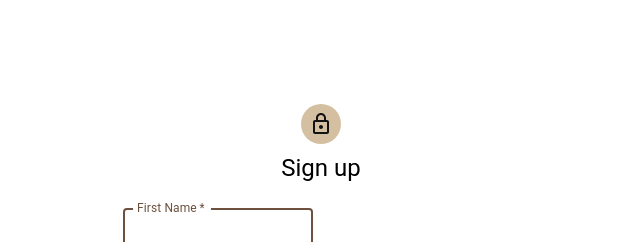
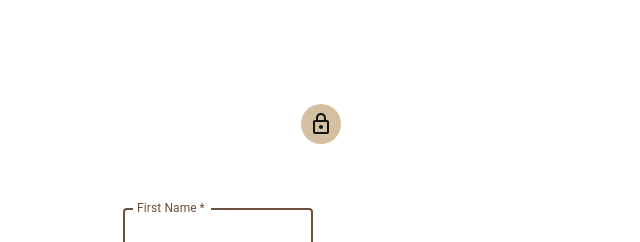
Before and after one commit to bangueco/brew-frontend, a React (Vite) app: page /register in a window 1280 px wide. Shown: the top 242 px of the page, without its empty margins (319-959 px from the left). Built offline with nearby package versions, Linux system fonts and the light colour scheme.

Commit message:
refactor: change color to white

```diff
--- a/src/assets/pages/Register/Register.jsx
+++ b/src/assets/pages/Register/Register.jsx
@@ -44,7 +44,7 @@
           <Avatar sx={{ m: 1, bgcolor: 'secondary.main' }}>
             <LockOutlinedIcon />
           </Avatar>
-          <Typography component="h1" variant="h5">
+          <Typography component="h1" variant="h5" sx={{color: 'white'}}>
             Sign up
           </Typography>
           <Box component="form" noValidate onSubmit={handleSubmit} sx={{ mt: 3 }}>
```
